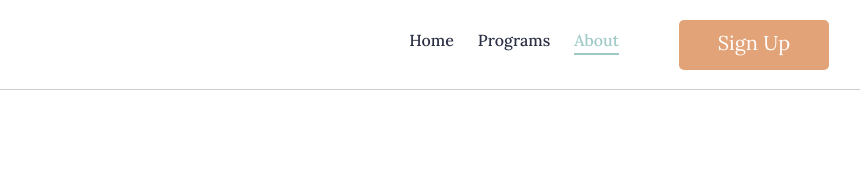
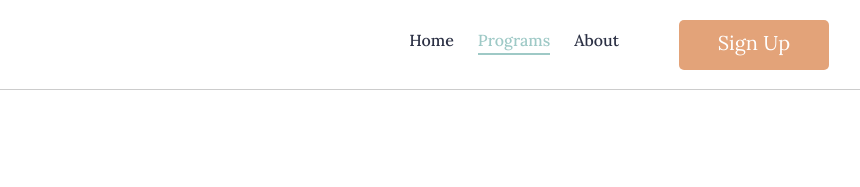
Before and after one commit to roneilla/breaking-glass-site, a plain HTML site: page program.html in a window 1280 px wide. Shown: the top 187 px of the page, 291-1151 px from the left. Drawn offline with Linux system fonts and the light colour scheme.

Commit message:
Fixed current link

```diff
--- a/program.html
+++ b/program.html
@@ -20,8 +20,8 @@
         <div class="logo-container"><img class="logo" src="" alt="Breaking Glass"></div>
         <ul>
             <li><a href="index.html">Home</a></li>
-            <li><a href="program.html">Programs</a></li>
-            <li><a href="about.html" class="current">About</a></li>
+            <li><a href="program.html" class="current">Programs</a></li>
+            <li><a href="about.html">About</a></li>
         </ul>
         <div class="button nav-button"><a href="#">Sign Up</a></div>
     </nav>
```
